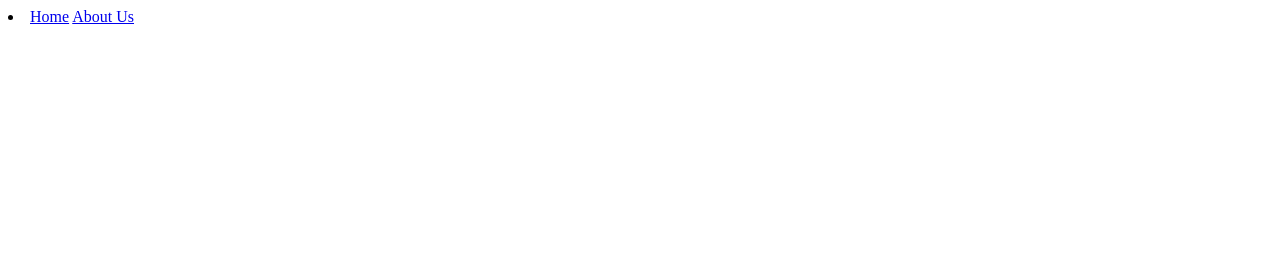
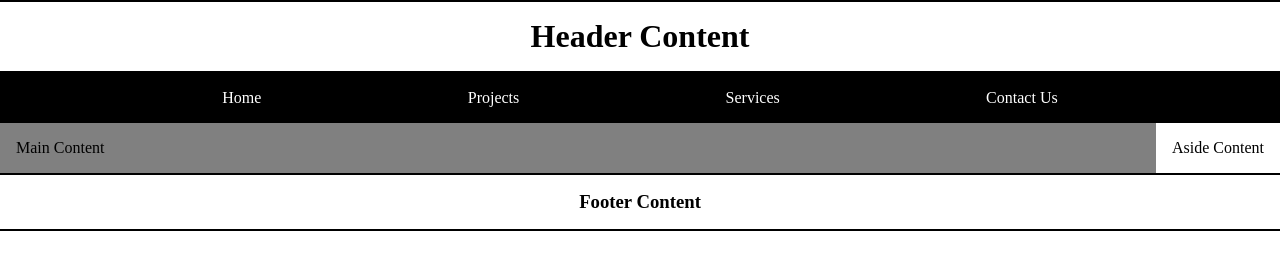
Before and after one commit to moyomart/wdd131, a plain HTML site: page week01/basic-layout.html in a window 1280 px wide. Drawn offline with Linux system fonts and the light colour scheme.

Commit message:
grid display

```diff
--- a/week01/basic-layout.html
+++ b/week01/basic-layout.html
@@ -9,14 +9,31 @@
 </head>
 
 <body class="bod">
-    <header>
+    <header class="headover">
+        <div class="head1">
+            <h1>Header Content</h1>
+        </div>
         <nav class="navigation">
-            <li>
-                <a href="#">Home</a>
-                <a href="#">About Us</a>
-            </li>
+            <a href="#">Home</a>
+            <a href="#">Projects</a>
+            <a href="#">Services</a>
+            <a href="#">Contact Us</a>
         </nav>
     </header>
+    <Main class="mains">
+        <div class="left-main">
+            Main Content
+        </div>
+        <aside class="right-aside">
+            Aside Content
+        </aside>
+
+    </Main>
+    <footer class="foot2">
+        <h3>
+            Footer Content
+        </h3>
+    </footer>
 
 </body>
 
--- a/week01/styles/layout.css
+++ b/week01/styles/layout.css
@@ -1,8 +1,74 @@
+* {
+    margin: 0;
+    padding: 0;
+}
+
+
 .bod {
     display: grid
 }
 
+.headover {
+    display: grid;
+    grid-template: 1fr auto/ 1fr auto;
+
+}
+
+.head1 {
+    grid-column: 1/3;
+    text-align: center;
+    border-bottom: 2px solid black;
+    border-top: 2px solid black;
+    padding: 1rem;
+}
 
 .navigation {
-    display: flex
+    display: flex;
+    justify-content: space-evenly;
+    padding: 1rem;
+    /*margin: 0 10px;*/
+    background-color: black;
+
 }
+
+.navigation a {
+    text-decoration: none;
+    color: white;
+
+}
+
+.navigation a:hover {
+    text-decoration: none;
+    color: yellow;
+
+}
+
+.mains {
+    display: grid;
+    grid-template: auto 1fr auto/ auto 1fr auto;
+    box-sizing: content-box;
+    width: 100%;
+
+
+}
+
+.left-main {
+    grid-column: 1/3;
+    background-color: grey;
+    padding: 1rem;
+}
+
+.right-aside {
+
+    padding: 1rem;
+
+}
+
+
+.foot2 {
+
+    text-align: center;
+    border-bottom: 2px solid black;
+    border-top: 2px solid black;
+    padding: 1rem;
+}
```
